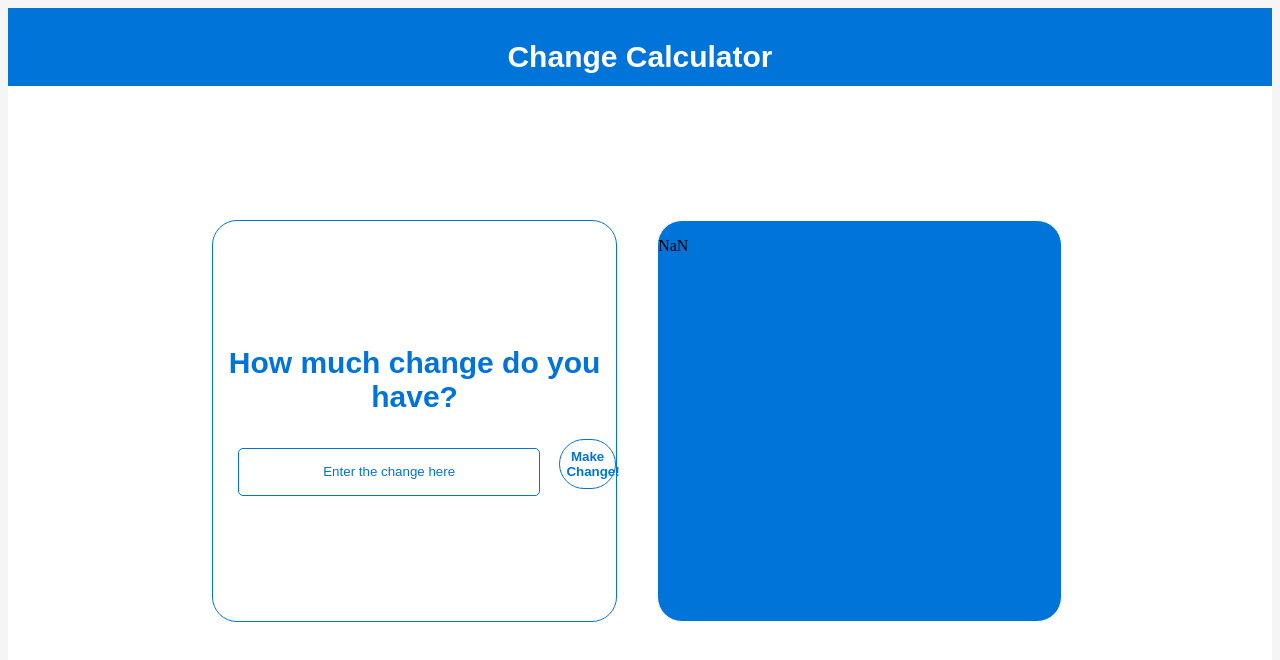
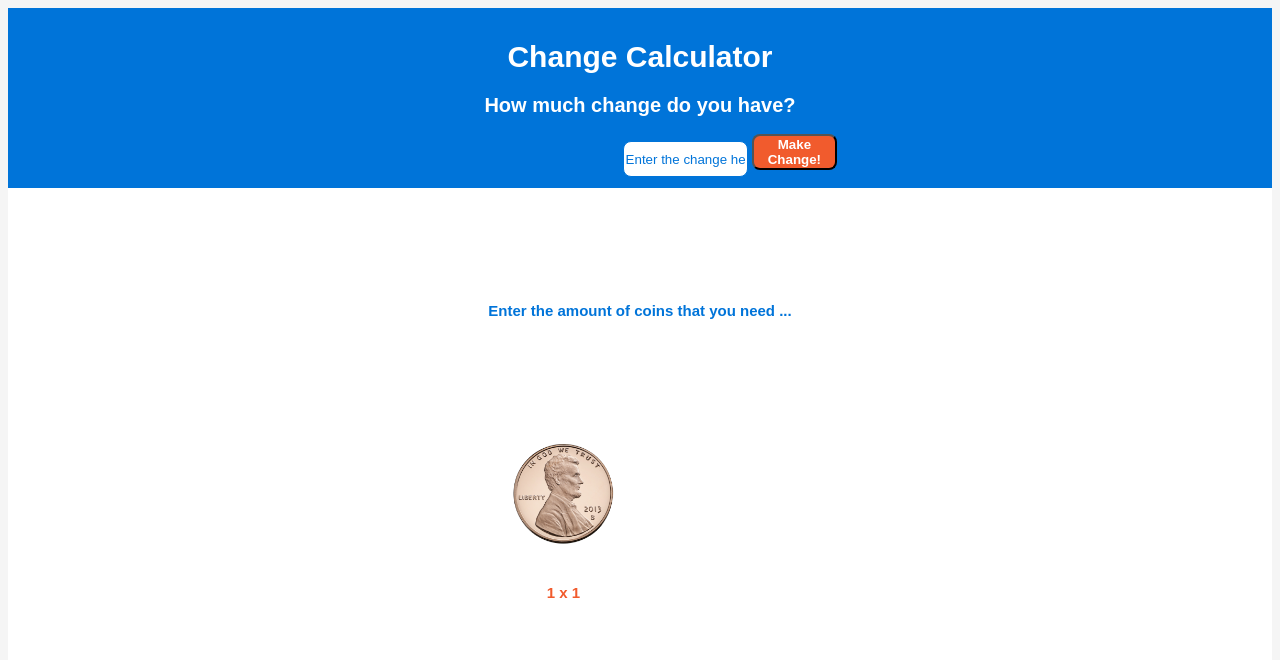
Before and after one commit to RyanJLDoucette/ChangeCalculatorWebApp, a plain HTML site: page index.html in a window 1280 px wide. Both pictures are taken after a click on the button "Make Change!". Drawn offline with Linux system fonts and the light colour scheme.

Commit message:
Done
Did alot of things and forgot to push them as I went along (oops)

```diff
--- a/index.html
+++ b/index.html
@@ -10,18 +10,21 @@
 </head>
 <body>
     <div class="header">
-        <div class="header__content"><h1 class="center">Change Calculator</h1></div>
+        <div class="header__content">
+            <h1 class="center">Change Calculator</h1>
+            <h2 class="center">How much change do you have?</h2>
+            <input type="text" id="change" value="Enter the change here">
+            <button onclick="makeChange()">Make Change!</button>
+        </div>
     </div>
     <div class="site-main">
-        <div class="main-content">
-            <div class="main-content__change-form">
-                <h2 class="center">How much change do you have?</h2>
-                <input type="text" id="change" value="Enter the change here">
-                <button onclick="makeChange()">Make Change!</button>
-            </div>
-            <div class="main-content__display-change">
-                <p id="test"></p>
-            </div>
+        <div class="site-main__display-change">
+            <p class="center" id="main-content__input-coins-p">Enter the amount of coins that you need ...</p>
+            <div class="site-main__coin-label" id="1-cent-coin-block"><img src="Ressources/1c.png" alt="1 cent coin"><p class="center" id="1-cent-coin-p"></p></div>
+            <div class="site-main__coin-label" id="5-cent-coin-block"><img src="Ressources/5c.png" alt="5 cent coin"><p class="center" id="5-cent-coin-p"></p></div>
+            <div class="site-main__coin-label" id="10-cent-coin-block"><img src="Ressources/10c.png" alt="10 cent coin"><p class="center" id="10-cent-coin-p"></p></div>
+            <div class="site-main__coin-label" id="25-cent-coin-block"><img src="Ressources/25c.png" alt="25 cent coin"><p class="center" id="25-cent-coin-p"></p></div>
+            <div class="site-main__coin-label" id="100-cent-coin-block"><img src="Ressources/100c.png" alt="100 cent coin"><p class="center" id="100-cent-coin-p"></p></div>
         </div>
     </div>
 </body>
--- a/main.css
+++ b/main.css
@@ -1,16 +1,17 @@
 body {
     background-color: whitesmoke;
-
+    height: 90%;
 }
 
 .header {
-    height: 10%;
+    height: 25%;
     background-color: #0074D9;
 }
 
 .header__content {
+    overflow: hidden;
     height: 100%;
-    width: 70%;
+    width: 45%;
     margin-left: auto;
     margin-right: auto;
     padding-top: 12px;
@@ -19,34 +20,21 @@ body {
 .site-main {
     height: 85%;
     background-color: white;
+    position: relative;
 }
 
-.main-content {
+.site-main__display-change {
+    margin: 0;
     position: absolute;
+    top: 50%;
     left: 50%;
-    top: 50%;
+    -ms-transform: translate(-50%, -50%);
     transform: translate(-50%, -50%);
-    width: 70%;
-    height: 50%;
 }
 
-.main-content__change-form {
-    width: 45%;
-    height: 100%;
+.site-main__coin-label {
     float: left;
-    margin: 20px;
-    border: 1px solid #0074D9;
-    border-radius: 25px;
-}
-
-.main-content__display-change {
-    width: 45%;
-    height: 100%;
-    float:left;
-    margin: 20px;
-    background-color: #0074D9;
-    border: 1px solid white;
-    border-radius: 25px;
+    display: none;
 }
 
 h1 {
@@ -57,40 +45,49 @@ h1 {
 
 h2 {
     font-family: 'Arial';
-    color: #0074D9;
-    font-size: 30px;
-    margin-top: 125px;
-    margin-bottom: 25px;
-}
-
-form {
-    display: inline;
+    color: white;
+    font-size: 20px;
 }
 
 input {
-    width: 75%;
-    height: 12%;
-    margin-right: 15px;
-    margin-left: 25px;
+    width: 22%;
+    height: 20%;
+    margin-left: 267px;
     text-align: center;
     font-family: 'Arial';
     color: #0074D9;
     border: 1px solid #0074D9;
-    border-radius: 5px;
-
+    border-radius: 8px;
 }
 
 button {
-    border: 1px solid #0074D9;
-    background-color: white;
-    border-radius: 30px;
-    color: #0074D9;
-    height: 50px;
-    width: 14%;
+    background-color: #F15B2D;
+    border-radius: 8px;
+    color: white;
+    height: 20%;
+    width: 15%;
     font-family: 'Arial';
     font-weight: bold;
+}
+
+p {
+    font-family: 'Arial';
+    color: #0074D9;
+    font-size: 15px;
+    font-weight: bold;
+    margin-bottom: 100px;
+}
+
+.site-main__coin-label p {
+    color: #F15B2D;
 }
 
 .center {
     text-align: center;
 }
+
+img {
+    height: 100px;
+    width: 100px;
+    margin: 25px;
+}
--- a/main.js
+++ b/main.js
@@ -1,17 +1,22 @@
+/*
+This takes in a number that represents an amount of cents. It will calculate how many of what coin would compromise this number and then dispays
+that to the user. Uses 2 helper function: clear(), displayCoins()
+*/
 function makeChange() {
-    var money;
+    clear();//I first clear in case this function was used previously and there are previously results already displayed on the screen
+
+    var money;//money is the number of cents that the user wrote in the text field
     money = document.getElementById("change").value;
 
-
-    var numLoonies;
-    var numQuarters;
-    var numDimes;
-    var numNickels;
-    var numPennies;
+    //We need to display the number of each coin returned.
+    var numLoonies = 0;
+    var numQuarters = 0;
+    var numDimes = 0;
+    var numNickels = 0;
+    var numPennies = 0;
 
 
     do {
-        console.log(money);
         if(money >= 100) {
             numLoonies++;
             money -= 100;
@@ -35,7 +40,57 @@ function makeChange() {
     }
     while(money > 0)
 
-    document.getElementById("test").innerHTML = money;
+    displayCoins(numPennies, numNickels, numDimes, numQuarters, numLoonies);//see function displayCoins(params)
+}
 
+/*
+Helper function of make change
+This function clears the images and text off the screen. It is needed because if the user presses the make change button. The results will remain there
+from the previous click.
+*/
+function clear() {
+    document.getElementById("1-cent-coin-block").style.display = "none";
+    document.getElementById("5-cent-coin-block").style.display = "none";
+    document.getElementById("10-cent-coin-block").style.display = "none";
+    document.getElementById("25-cent-coin-block").style.display = "none";
+    document.getElementById("100-cent-coin-block").style.display = "none";
+}
 
+/*
+Helper function of make change
+INPUT:number of each coin
+OUTPUT: displays how many of each coin is needed and if it is needed will display the corresponding coins image
+*/
+function displayCoins(numPennies, numNickels, numDimes, numQuarters, numLoonies) {
+    var numCoins = 0;
+
+    if(numPennies > 0) {
+        numCoins = numPennies;
+        document.getElementById("1-cent-coin-block").style.display = "block";
+        document.getElementById("1-cent-coin-p").innerHTML = (numPennies.toString()).concat(" x 1");
+    }
+
+    if(numNickels > 0) {
+        numCoins = numNickels;
+        document.getElementById("5-cent-coin-block").style.display = "block";
+        document.getElementById("5-cent-coin-p").innerHTML = (numNickels.toString()).concat(" x 5");
+    }
+
+    if(numDimes > 0) {
+        numCoins = numDimes;
+        document.getElementById("10-cent-coin-block").style.display = "block";
+        document.getElementById("10-cent-coin-p").innerHTML = (numDimes.toString()).concat(" x 10");
+    }
+
+    if(numQuarters > 0) {
+        numCoins = numQuarters;
+        document.getElementById("25-cent-coin-block").style.display = "block";
+        document.getElementById("25-cent-coin-p").innerHTML = (numQuarters.toString()).concat(" x 25");
+    }
+
+    if(numLoonies > 0) {
+        numCoins = numLoonies;
+        document.getElementById("100-cent-coin-block").style.display = "block";
+        document.getElementById("100-cent-coin-p").innerHTML = (numLoonies.toString()).concat(" x 100");
+    }
 }
```
Also changed, not shown: Ressources/100c.png (added), Ressources/10c.png (added), Ressources/1c.png (added), Ressources/25c.png (added), Ressources/50c.png (added), Ressources/5c.png (added).
